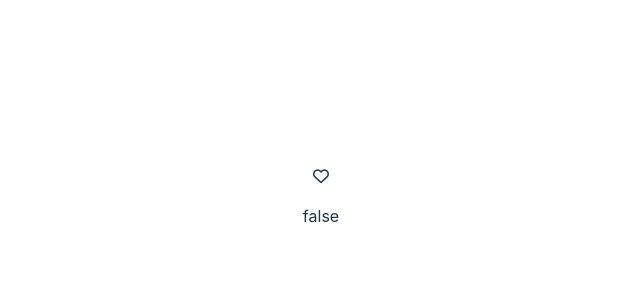
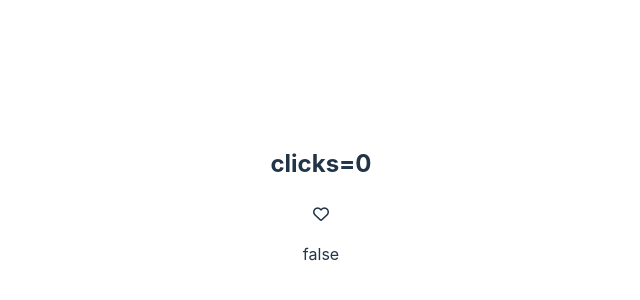
Before and after one commit to vashishtkumar/ReactJS, a React (Vite) app in the folder React-state-project/: page / in a window 1280 px wide. Shown: the part 196-496 px from the top of the page, without its empty margins (319-959 px from the left). Built offline with nearby package versions, Linux system fonts and the light colour scheme.

Commit message:
Like button with number of clicks

```diff
--- a/React-state-project/components/Liked.jsx
+++ b/React-state-project/components/Liked.jsx
@@ -5,15 +5,20 @@ function LikedButton(){
     let styles={
         color:"red",
     }
+
 let [liked,setLiked]=useState(false);
+
+const [click,setClick]=useState(0);
 
 function handleLikeBtn(){
     setLiked(!liked);
+    setClick(click+1);
     console.log(liked);
 }
 
 return(
 <div>
+<h2>clicks={click}</h2>
 {
     liked?
     <i class="fa-solid fa-heart" onClick={handleLikeBtn} style={styles}></i>:
```
